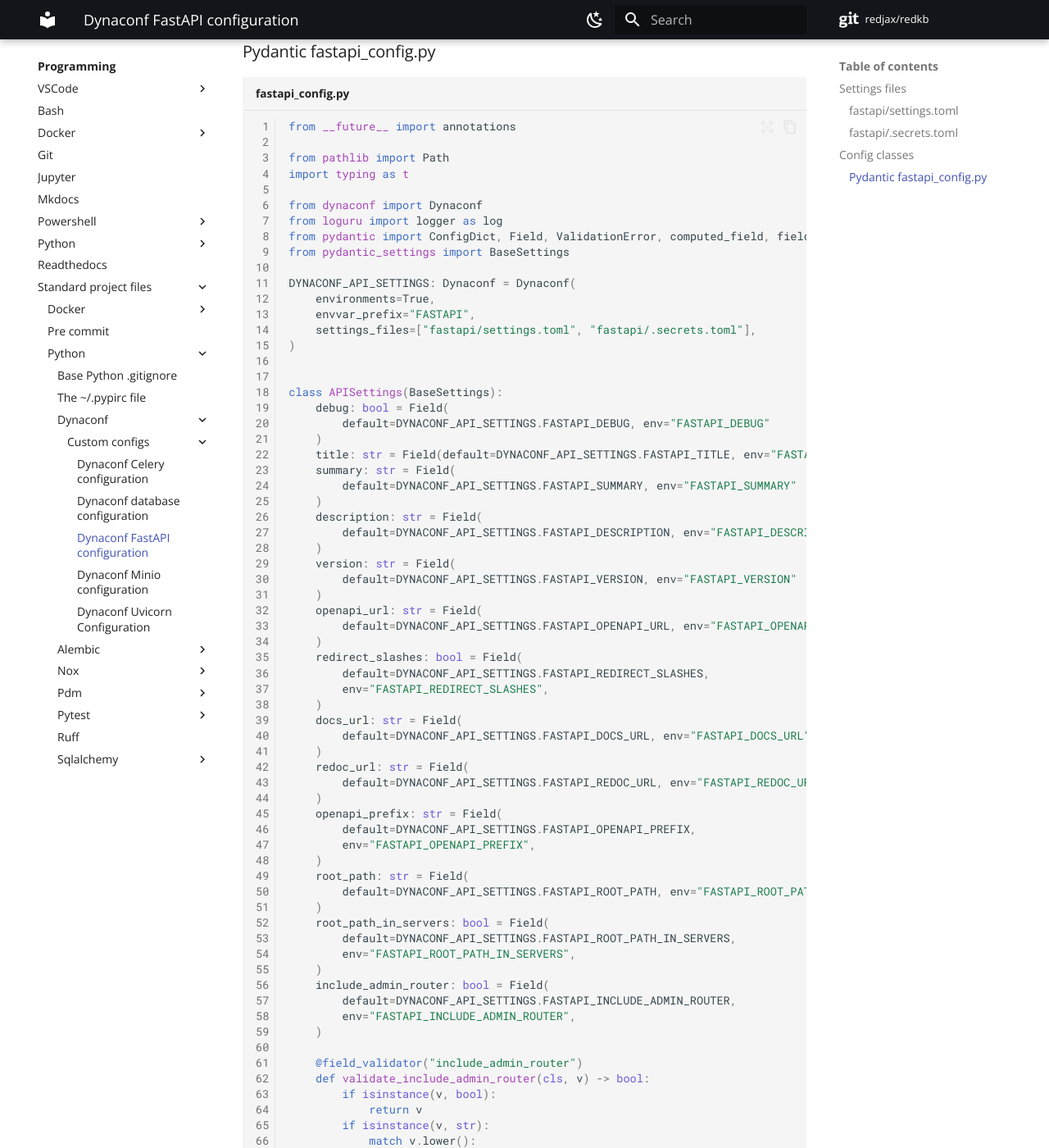
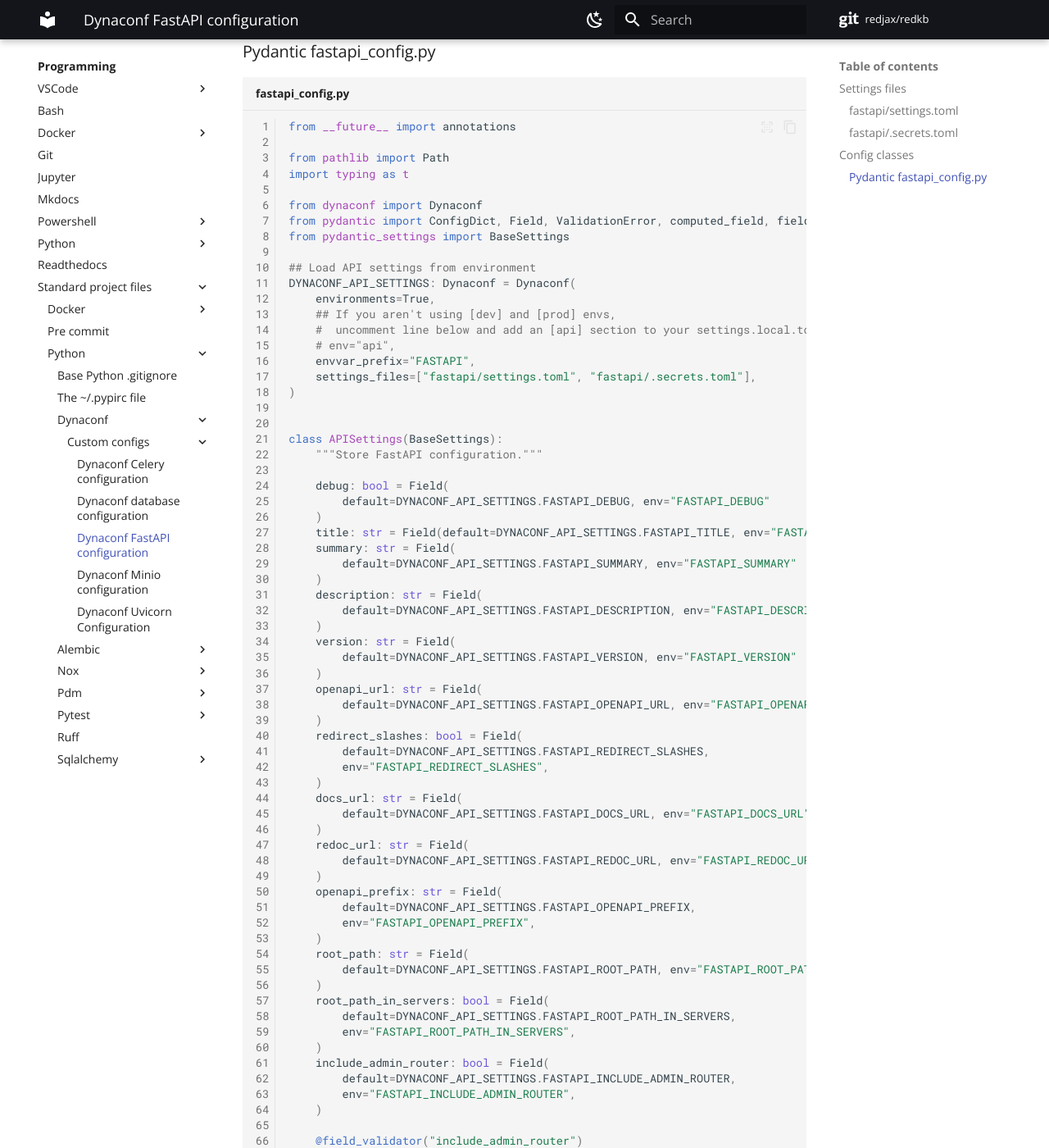
Before and after one commit to redjax/redkb, an MkDocs documentation site: the page built from docs/programming/standard-project-files/python/Dynaconf/custom-configs/dynaconf-fastapi.md, in a window 1280 px wide and 1400 px high, scrolled down 1326 px. Shown: the whole window at 82% size. Built offline with MkDocs 1.6.1 and Material for MkDocs 9.7.7, drawn with Linux system fonts in a browser that asks for light colours; comment, search, counter and statistics services are not loaded; some of the changed text lies outside the part shown.

Commit message:
Update FastAPI Dynaconf page

````diff
--- a/docs/programming/standard-project-files/python/Dynaconf/custom-configs/dynaconf-fastapi.md
+++ b/docs/programming/standard-project-files/python/Dynaconf/custom-configs/dynaconf-fastapi.md
@@ -67,18 +67,23 @@ from pathlib import Path
 import typing as t
 
 from dynaconf import Dynaconf
-from loguru import logger as log
 from pydantic import ConfigDict, Field, ValidationError, computed_field, field_validator
 from pydantic_settings import BaseSettings
 
+## Load API settings from environment
 DYNACONF_API_SETTINGS: Dynaconf = Dynaconf(
     environments=True,
+    ## If you aren't using [dev] and [prod] envs,
+    #  uncomment line below and add an [api] section to your settings.local.toml
+    # env="api",
     envvar_prefix="FASTAPI",
     settings_files=["fastapi/settings.toml", "fastapi/.secrets.toml"],
 )
 
 
 class APISettings(BaseSettings):
+    """Store FastAPI configuration."""
+
     debug: bool = Field(
         default=DYNACONF_API_SETTINGS.FASTAPI_DEBUG, env="FASTAPI_DEBUG"
     )
@@ -137,6 +142,6 @@ class APISettings(BaseSettings):
         raise ValidationError
 
 
+## Initialize an APISettings object
 api_settings: APISettings = APISettings()
-
 ```
````
